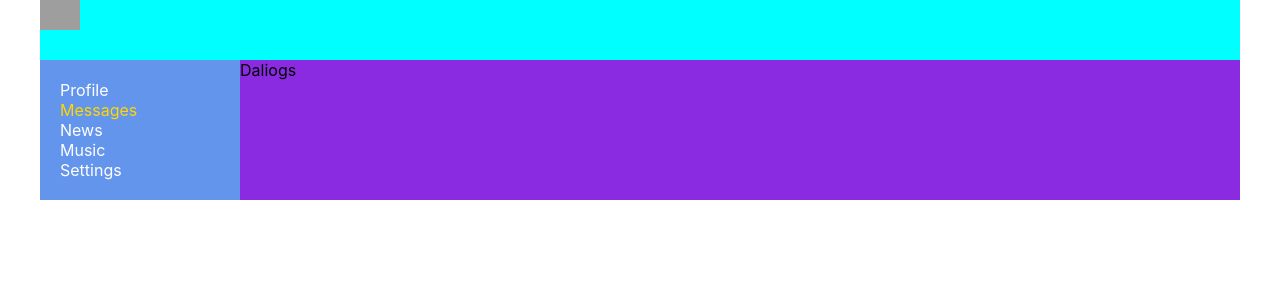
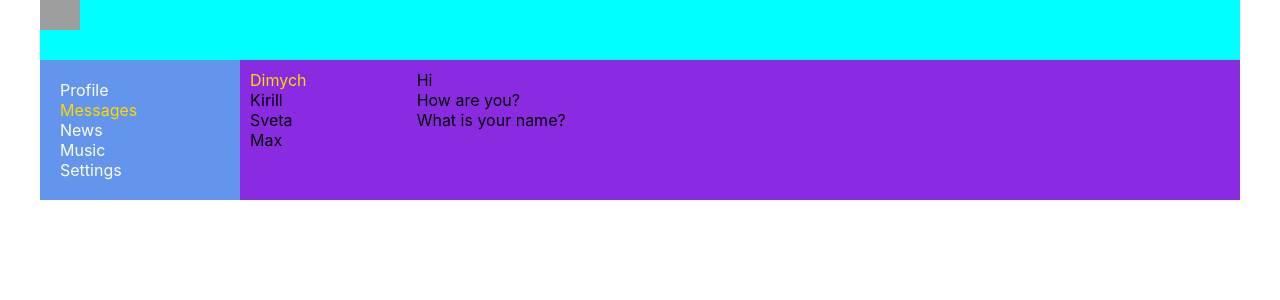
Before and after one commit to kovrygakirill/React_social_network, a React (Create React App) app: page /dialog in a window 1280 px wide. Shown: the top 300 px of the page. Built offline with nearby package versions, Linux system fonts and the light colour scheme; grey boxes are pictures that could not be loaded.

Commit message:
layout Dialogs

```diff
--- a/src/components/Dialogs/Dialogs.jsx
+++ b/src/components/Dialogs/Dialogs.jsx
@@ -3,8 +3,27 @@ import dlog from './Dialogs.module.css';
 
 const Dialogs = (props) => {
     return (
-        <div>
-            Daliogs
+        <div className={dlog.dialogs}>
+            <div className={dlog.dialogsItem}>
+                <div className={dlog.dialog + " " + dlog.active}>
+                    Dimych
+                </div>
+                <div className={dlog.dialog}>
+                    Kirill
+                </div>
+                <div className={dlog.dialog}>
+                    Sveta
+                </div>
+                <div className={dlog.dialog}>
+                    Max
+                </div>
+            </div>
+
+            <div className={dlog.messages}>
+                <div className={dlog.message}>Hi</div>
+                <div className={dlog.message}>How are you?</div>
+                <div className={dlog.message}>What is your name?</div>
+            </div>
         </div>
     );
 }
--- a/src/components/Dialogs/Dialogs.module.css
+++ b/src/components/Dialogs/Dialogs.module.css
@@ -0,0 +1,24 @@
+.dialogs {
+    display: grid;
+    grid-template-columns: 2fr 10fr;
+}
+
+.dialogs .dialogsItem {
+    padding: 10px;
+}
+
+.dialogsItem .active {
+    color: gold;
+}
+
+.dialogsItem .dialog {
+
+}
+
+.messages {
+    padding: 10px;
+}
+
+.messages .message {
+
+}
```
